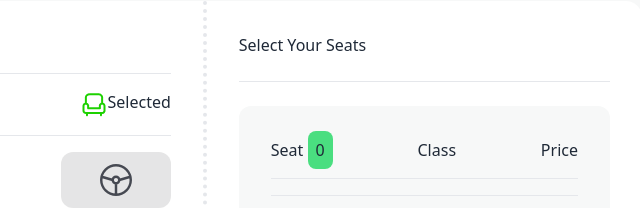
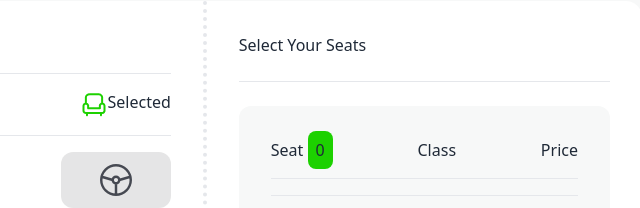
Before and after one commit to riyajul505/PH-A5, a plain HTML site: page index.html in a window 1280 px wide. Shown: the part 1857-2065 px from the top of the page, 542-1182 px from the left. Drawn offline with nearby package versions, Linux system fonts and the light colour scheme.

Commit message:
some color problem fixed

```diff
--- a/index.html
+++ b/index.html
@@ -596,7 +596,7 @@
               <!-- Seat status -->
               <div class="p-8 space-y-4 bg-[#F7F8F8] rounded-xl">
                 <div class=" flex justify-between ">
-                  <span>Seat <span id="selected-seat" class="bg-green-400 rounded-lg p-2">0</span> </span>
+                  <span>Seat <span id="selected-seat" class="bg-[#1DD100] rounded-lg p-2">0</span> </span>
                   <span>Class</span>
                   <span>Price</span>
                 </div>
```
